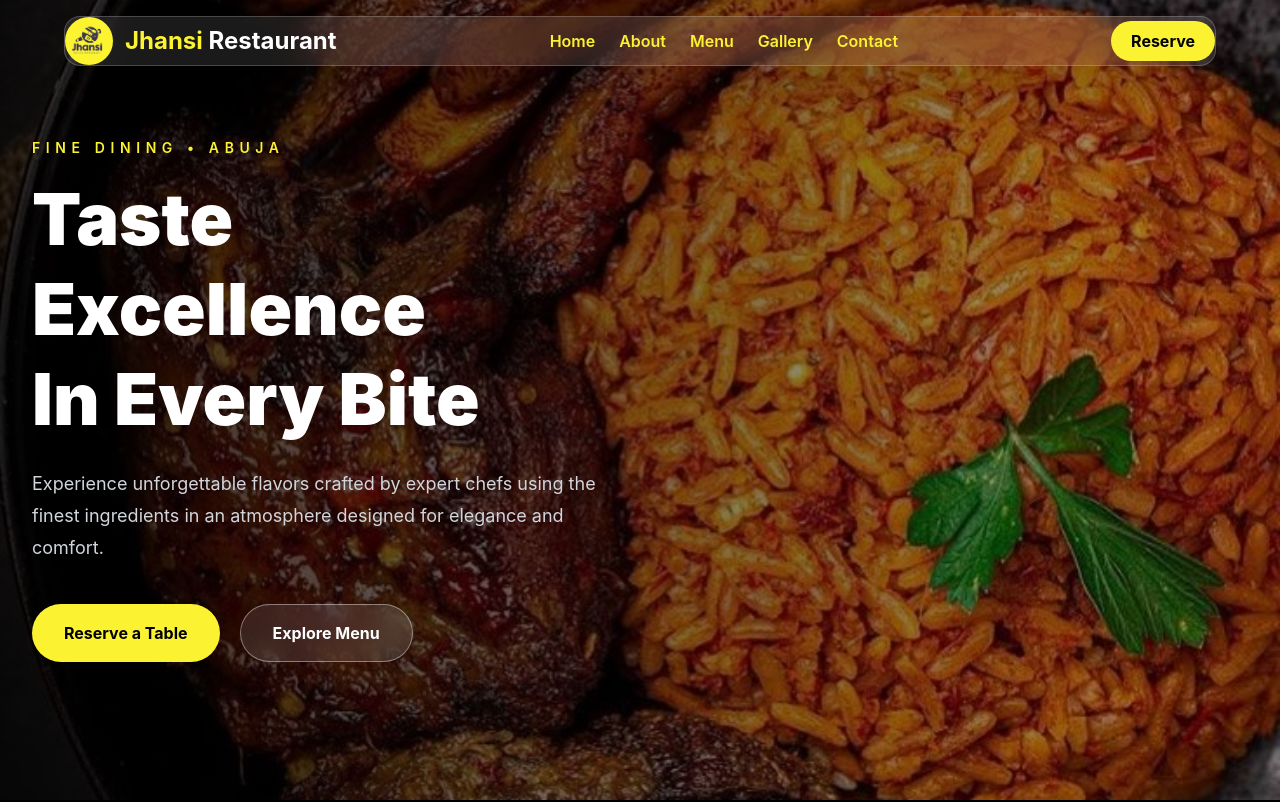
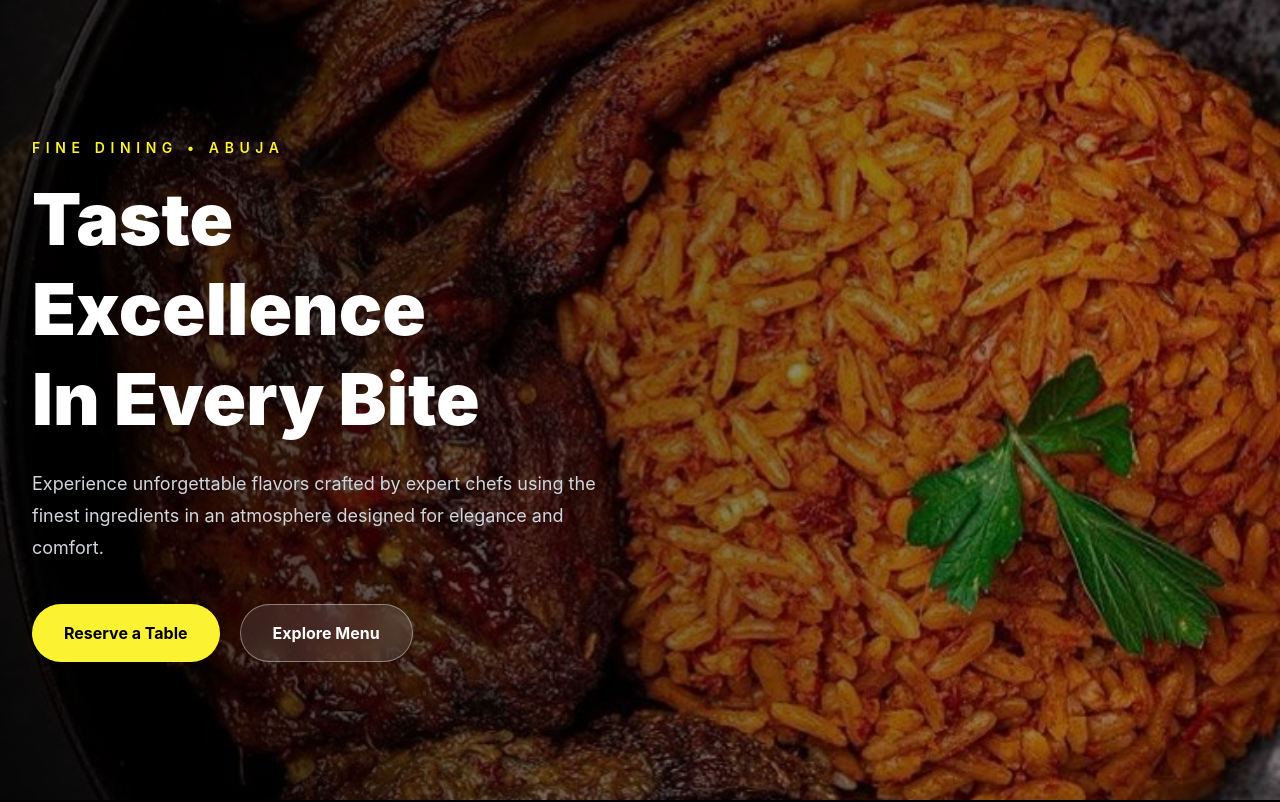
Before and after one commit to Gbolly-Stark/j-res, a React (Vite) app: page / in a window 1280 px wide. Shown: the top 802 px of the page. Built offline with nearby package versions, Linux system fonts and the light colour scheme.

Commit message:
Add files via upload

```diff
--- a/src/components/About.tsx
+++ b/src/components/About.tsx
@@ -86,9 +86,9 @@ const About = () => {
         <div className="flex-1">
           <img
           ref={imgRef}
-            src="/public/👾.jfif"
+            src="/public/about.jfif"
             alt="Restaurant Interior"
-            className="h-[600px] w-full rounded-3xl object-cover shadow-2xl"
+            className="h-150 w-full rounded-3xl object-cover shadow-2xl"
           />
         </div>
 
--- a/src/components/Navbar.tsx
+++ b/src/components/Navbar.tsx
@@ -17,7 +17,7 @@ const Navbar = () => {
    return (
 
   <nav ref={navRef}
-  className="fixed top-4 left-1/2 -translate-x-1/2 z-50 w-[90%] max-w-7xl rounded-2xl border border-white/20 bg-white/10 backdrop-blur-xl shadow-2xl">
+  className="fixed top-4 left-1/2 -translate-x-1/2 z-0 w-[80%] justify-center bg-center text-center max-w-7xl rounded-2xl border border-white/20 bg-white/10 backdrop-blur-xl shadow-2xl">
       <div className="flex items-center justify-between">
         <div className="flex items-center gap-3">
           <img
--- a/src/components/Review.tsx
+++ b/src/components/Review.tsx
@@ -74,7 +74,7 @@ const Review = () => {
   return (
     <section
       ref={sectionRef}
-      className="bg-gradient-to-b from-[#050505] to-black py-28 overflow-hidden"
+      className="bg-black"
     >
       <div className="max-w-7xl mx-auto px-6">
 
```
Also changed, not shown: public/about.jfif (added).
